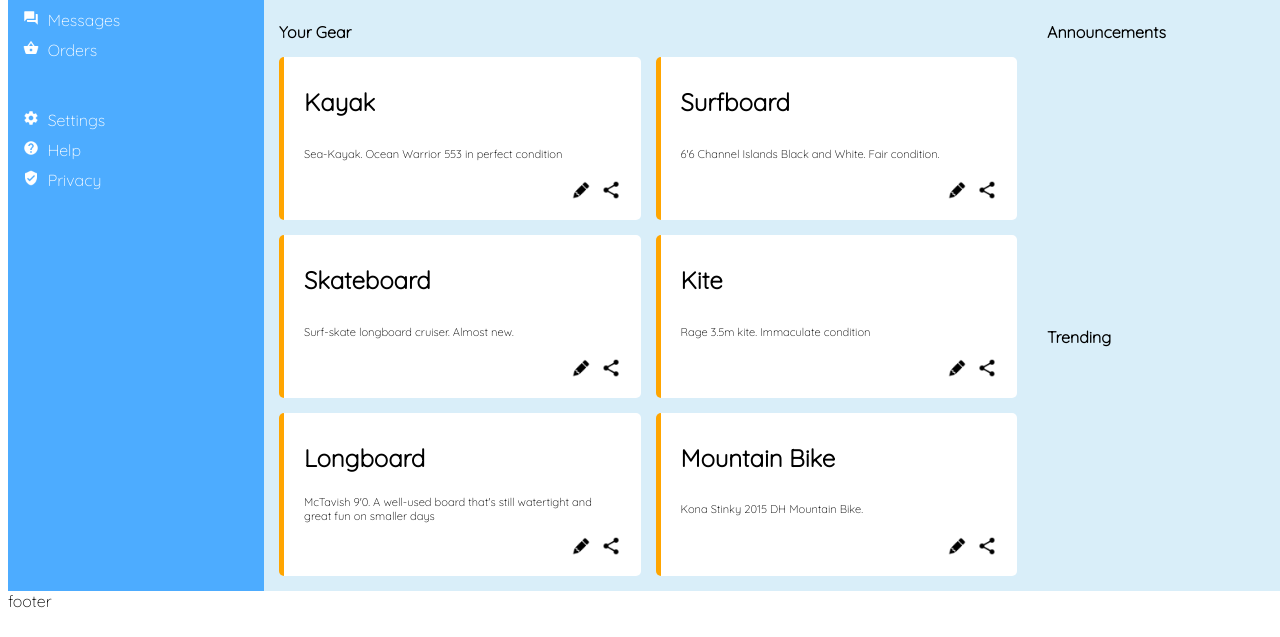
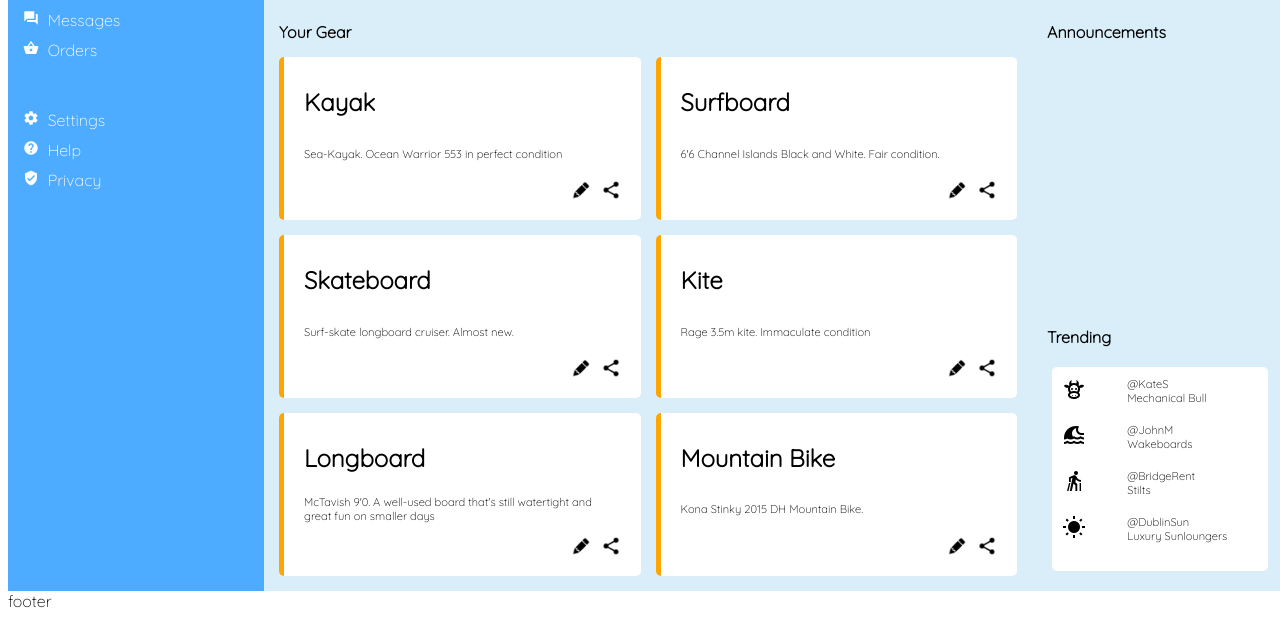
Before and after one commit to ChaDown/css-grid-dashboard, a plain HTML site: page index.html in a window 1280 px wide. Shown: the part 179-816 px from the top of the page. Drawn offline with Linux system fonts and the light colour scheme.

Commit message:
Added the trending content section

```diff
--- a/index.html
+++ b/index.html
@@ -136,7 +136,16 @@
       <div class="announce-title">Announcements</div>
       <div class="announce-content"></div>
       <div class="trending-title">Trending</div>
-      <div class="trending-content"></div>
+      <div class="trending-content">
+        <img src="imgs/cow.png" alt="cow" />
+        <div class="trend">@KateS<br />Mechanical Bull</div>
+        <img src="imgs/tsunami.png" alt="wave" />
+        <div class="trend">@JohnM<br />Wakeboards</div>
+        <img src="imgs/ski-cross-country.png" alt="stilts" />
+        <div class="trend">@BridgeRent<br />Stilts</div>
+        <img src="imgs/white-balance-sunny.png" alt="sun" />
+        <div class="trend">@DublinSun<br />Luxury Sunloungers</div>
+      </div>
     </div>
     <div class="footer">footer</div>
   </body>
--- a/style.css
+++ b/style.css
@@ -146,6 +146,14 @@ ul {
 
 .trending-content {
   grid-area: 4 / 2 / 5 / 3;
+  display: grid;
+  grid-template-columns: 1fr 2fr;
+  grid-template-rows: repeat(4, 1fr);
+  font-size: 0.7rem;
+  padding: 10px;
+  background-color: white;
+  border-radius: 5px;
+  margin: 20px;
 }
 
 .item {
```
Also changed, not shown: imgs/cow.png (added), imgs/ski-cross-country.png (added), imgs/tsunami.png (added), imgs/white-balance-sunny.png (added).
